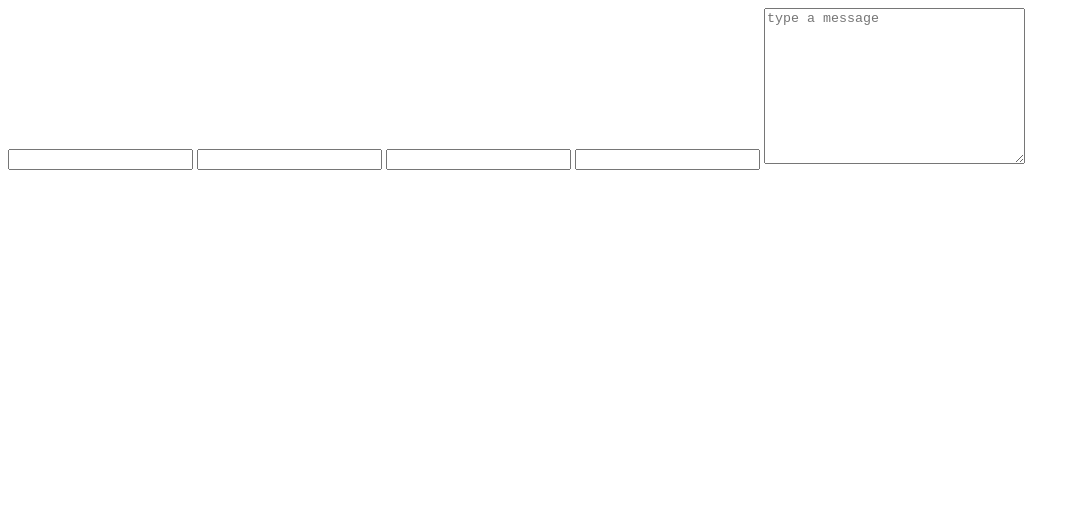
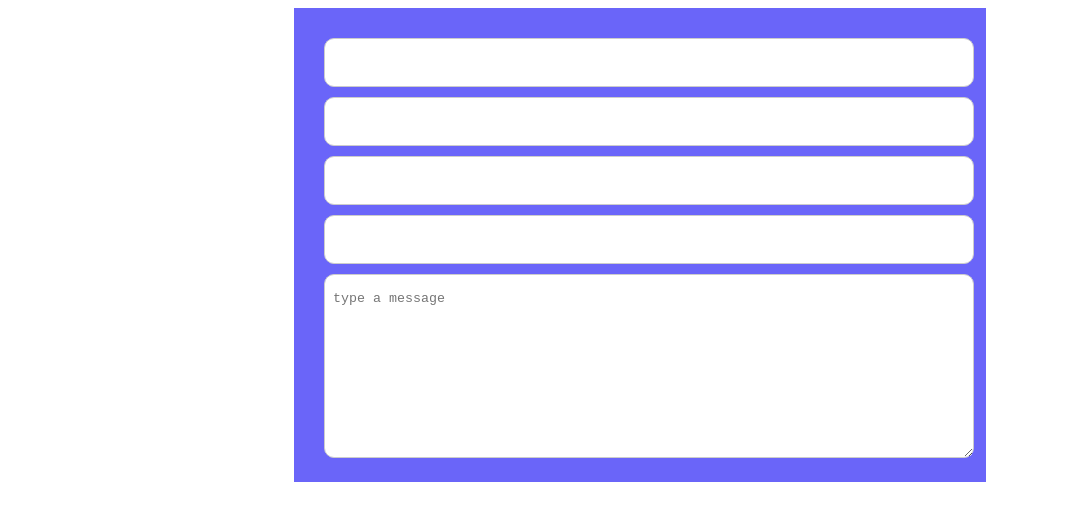
Before and after one commit to pr4t1ma/TechLabs-Javascript-Challenge, a plain HTML site: page index.html in a window 1280 px wide. Shown: the whole page, without its empty margins (0-1080 px from the left). Drawn offline with Linux system fonts and the light colour scheme.

Commit message:
Add css for  input

```diff
--- a/style.css
+++ b/style.css
@@ -7,3 +7,26 @@
   --space-lg: 24px;
   --space-xl: 32px;
 }
+
+form {
+  background: var(--color-primary);
+  padding: 20px 30px;
+  width: 50%;
+  margin: 0 auto;
+}
+
+form input {
+  width: 100%;
+  margin-top: 10px;
+  border-radius: 10px;
+  padding: 1rem 0.5rem;
+  border: 1px solid #ccc;
+}
+
+form textarea {
+  width: 100%;
+  border-radius: 10px;
+  margin-top: 10px;
+  padding: 1rem 0.5rem;
+  border: 1px solid #ccc;
+}
```
